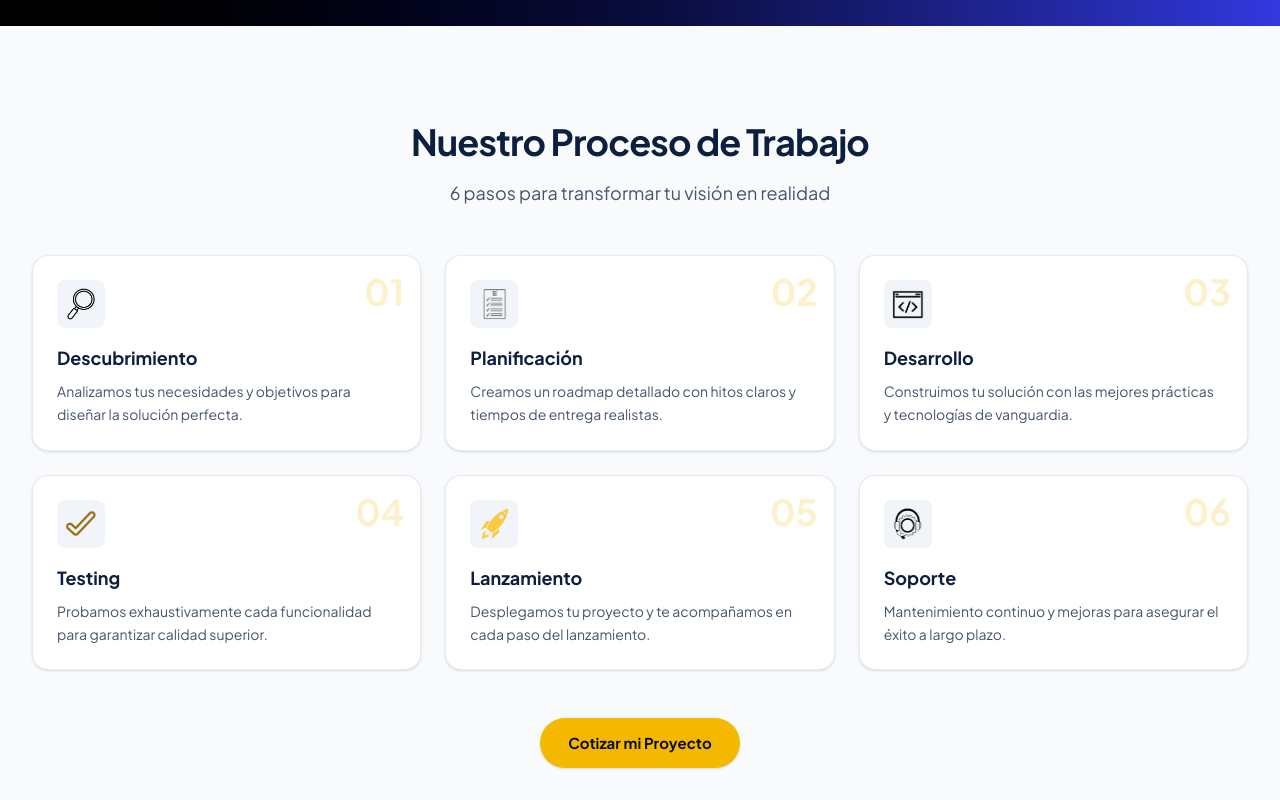
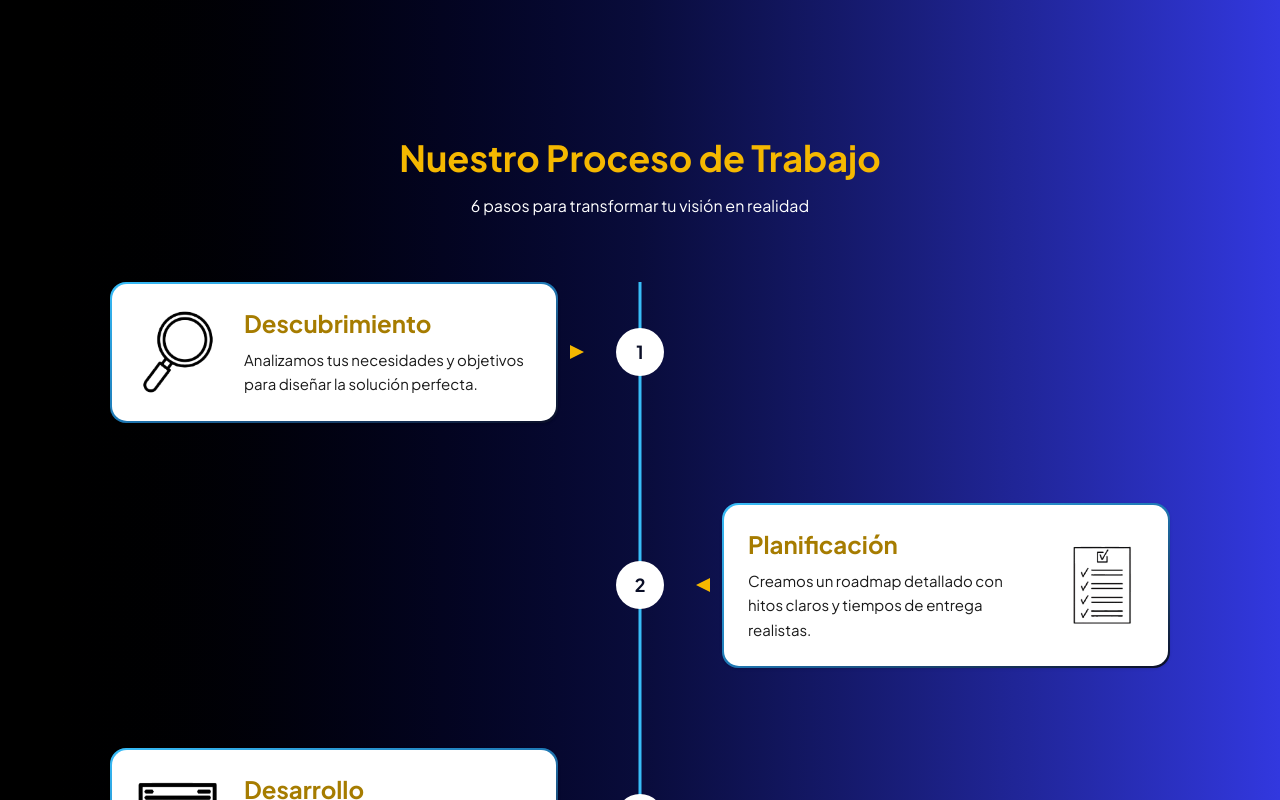
Before and after one commit to Dieguidev/nexedge-landing-page, a Next.js app: page / in a window 1280 px wide. Shown: the part 2380-3180 px from the top of the page. Built offline with nearby package versions, Linux system fonts and the light colour scheme.

Commit message:
Refactor ProcessSection component; enhance layout with new ProcessStepCard and TimelineArrow components, improve responsiveness, and update icon sources for better visual presentation.

```diff
--- a/components/sections/ProcessSection.tsx
+++ b/components/sections/ProcessSection.tsx
@@ -1,69 +1,170 @@
 "use client";
 
 import Image from "next/image";
-import { motion, useReducedMotion } from "framer-motion";
 import { processSteps } from "@/lib/site-data";
-import { cardHover } from "@/lib/animations";
+import { cn } from "@/lib/utils";
 import { Container } from "@/components/ui/Container";
-import { SectionHeading } from "@/components/ui/SectionHeading";
-import { Card } from "@/components/ui/Card";
 import { Button } from "@/components/ui/Button";
 import {
   AnimatedSection,
   AnimatedItem,
 } from "@/components/ui/AnimatedSection";
 
+function TimelineArrow({
+  direction,
+  className,
+}: {
+  direction: "left" | "right";
+  className?: string;
+}) {
+  return (
+    <span
+      className={cn(
+        "inline-block h-0 w-0 shrink-0 border-y-[7px] border-y-transparent",
+        direction === "right"
+          ? "border-l-[14px] border-l-accent"
+          : "border-r-[14px] border-r-accent",
+        className,
+      )}
+      aria-hidden
+    />
+  );
+}
+
+function ProcessStepCard({
+  title,
+  description,
+  icon,
+  iconSide,
+}: {
+  title: string;
+  description: string;
+  icon: string;
+  iconSide: "left" | "right";
+}) {
+  return (
+    <div className="w-full max-w-[26rem] rounded-2xl bg-gradient-to-br from-[#38bdf8] via-[#1e78b4] to-[#0a0e27] p-[2px] shadow-sm sm:max-w-[28rem]">
+      <div className="rounded-[calc(1rem-1px)] bg-white px-5 py-5 sm:px-6 sm:py-6">
+        <div
+          className={cn(
+            "flex items-center gap-5 sm:gap-6",
+            iconSide === "right" && "flex-row-reverse",
+          )}
+        >
+          <div className="flex h-[4.5rem] w-[4.5rem] shrink-0 items-center justify-center sm:h-20 sm:w-20 lg:h-[5.25rem] lg:w-[5.25rem]">
+            <Image
+              src={icon}
+              alt=""
+              width={96}
+              height={96}
+              className="h-full w-full object-contain"
+              aria-hidden
+            />
+          </div>
+
+          <div className="min-w-0 flex-1">
+            <h3 className="text-xl font-bold leading-tight text-[#a67c00] sm:text-2xl">
+              {title}
+            </h3>
+            <p className="mt-2 text-sm leading-relaxed text-[#1a1a1a] sm:mt-2.5 sm:text-[15px]">
+              {description}
+            </p>
+          </div>
+        </div>
+      </div>
+    </div>
+  );
+}
+
+function StepNumber({ children }: { children: React.ReactNode }) {
+  return (
+    <div className="relative z-10 flex h-11 w-11 shrink-0 items-center justify-center rounded-full bg-white text-lg font-bold text-[#0a0e27] md:h-12 md:w-12">
+      {children}
+    </div>
+  );
+}
+
 export function ProcessSection() {
-  const prefersReducedMotion = useReducedMotion();
-
   return (
-    <section id="metodologia" className="py-24">
+    <section
+      id="metodologia"
+      className="w-full bg-gradient-to-r from-[#000000] via-[#090C3B] to-[#3238DF] py-20 sm:py-24 lg:py-28"
+    >
       <Container>
         <AnimatedSection>
-          <SectionHeading
-            title="Nuestro Proceso de Trabajo"
-            subtitle="6 pasos para transformar tu visión en realidad"
-          />
+          <h2 className="text-center text-2xl font-bold text-accent sm:text-3xl lg:text-4xl">
+            Nuestro Proceso de Trabajo
+          </h2>
+          <p className="mt-3 text-center text-sm text-white sm:mt-4 sm:text-base">
+            6 pasos para transformar tu visión en realidad
+          </p>
         </AnimatedSection>
 
-        <AnimatedSection
-          stagger
-          className="grid gap-6 sm:grid-cols-2 lg:grid-cols-3"
-        >
-          {processSteps.map((step, index) => (
-            <AnimatedItem key={step.title}>
-              <motion.div
-                whileHover={prefersReducedMotion ? undefined : cardHover}
-              >
-                <Card className="relative h-full">
-                  <span className="absolute right-4 top-4 text-4xl font-bold text-accent/20">
-                    {String(index + 1).padStart(2, "0")}
-                  </span>
-                  <div className="mb-4 flex h-12 w-12 items-center justify-center rounded-lg bg-muted">
-                    <Image
-                      src={step.icon}
-                      alt=""
-                      width={32}
-                      height={32}
-                      className="h-8 w-8 object-contain"
-                      aria-hidden
+        <div className="relative mx-auto mt-14 max-w-6xl sm:mt-16">
+          <div
+            className="absolute bottom-4 left-1/2 top-0 hidden w-[3px] -translate-x-1/2 bg-[#38bdf8] md:block"
+            aria-hidden
+          />
+
+          <AnimatedSection stagger className="flex flex-col gap-12 sm:gap-14 lg:gap-20">
+            {processSteps.map((step, index) => {
+              const isLeft = index % 2 === 0;
+              const stepNumber = index + 1;
+
+              return (
+                <AnimatedItem key={step.title} className="w-full">
+                  <div className="flex flex-col items-center gap-4 md:hidden">
+                    <ProcessStepCard
+                      title={step.title}
+                      description={step.description}
+                      icon={step.icon}
+                      iconSide={isLeft ? "left" : "right"}
                     />
+                    <StepNumber>{stepNumber}</StepNumber>
                   </div>
-                  <h3 className="text-lg font-bold text-primary">{step.title}</h3>
-                  <p className="mt-2 text-sm leading-relaxed text-slate-600">
-                    {step.description}
-                  </p>
-                </Card>
-              </motion.div>
-            </AnimatedItem>
-          ))}
-        </AnimatedSection>
 
-        <div className="mt-12 text-center">
-          <Button href="#contacto" variant="primary">
+                  <div className="hidden items-center md:grid md:grid-cols-[1fr_auto_1fr] md:gap-6 lg:gap-8">
+                    {isLeft ? (
+                      <>
+                        <div className="flex items-center justify-end gap-3">
+                          <ProcessStepCard
+                            title={step.title}
+                            description={step.description}
+                            icon={step.icon}
+                            iconSide="left"
+                          />
+                          <TimelineArrow direction="right" />
+                        </div>
+                        <StepNumber>{stepNumber}</StepNumber>
+                        <div aria-hidden />
+                      </>
+                    ) : (
+                      <>
+                        <div aria-hidden />
+                        <StepNumber>{stepNumber}</StepNumber>
+                        <div className="flex items-center justify-start gap-3">
+                          <TimelineArrow direction="left" />
+                          <ProcessStepCard
+                            title={step.title}
+                            description={step.description}
+                            icon={step.icon}
+                            iconSide="right"
+                          />
+                        </div>
+                      </>
+                    )}
+                  </div>
+                </AnimatedItem>
+              );
+            })}
+          </AnimatedSection>
+        </div>
+
+        <AnimatedSection className="mt-14 text-center sm:mt-16">
+          <Button href="#contacto" variant="primary" className="px-8 py-3.5">
             Cotizar mi Proyecto
           </Button>
-        </div>
+        </AnimatedSection>
       </Container>
     </section>
   );
--- a/lib/site-data.ts
+++ b/lib/site-data.ts
@@ -136,7 +136,7 @@ export const processSteps = [
     title: "Lanzamiento",
     description:
       "Desplegamos tu proyecto y te acompañamos en cada paso del lanzamiento.",
-    icon: "/icons/process/lanzamiento.png",
+    icon: "/icons/features/cloud-infraestructura.png",
   },
   {
     title: "Soporte",
```
Also changed, not shown: public/icons/process/testing.png.
